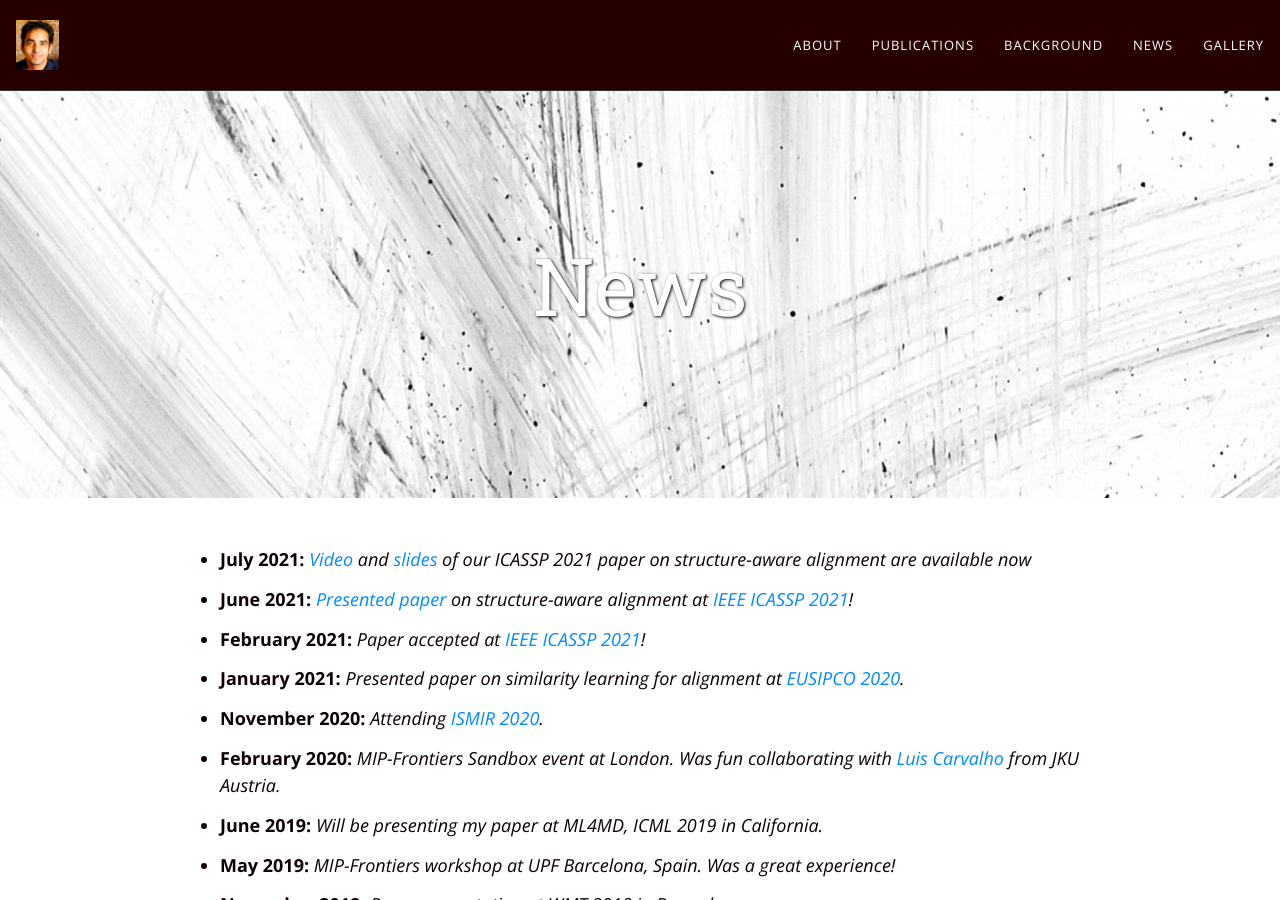
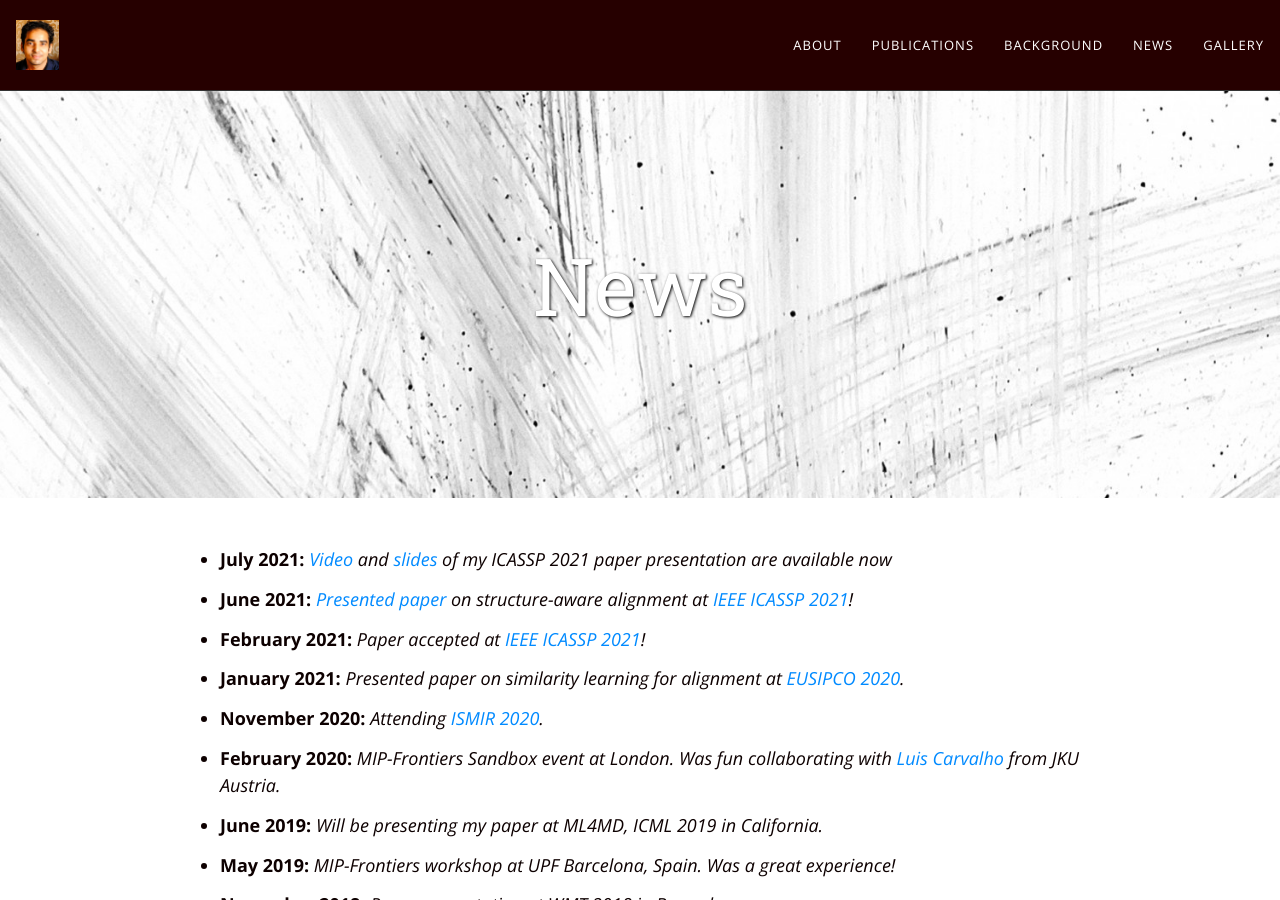
Before and after one commit to rragrawal/rragrawal.github.io, a Jekyll site: the page built from news.md, in a window 1280 px wide and 900 px high. Built offline with Jekyll 4.4.1, drawn with Linux system fonts in a browser that asks for light colours; nearby versions of some CDN libraries.

Commit message:
Update news.md

```diff
--- a/news.md
+++ b/news.md
@@ -5,7 +5,7 @@ title: "News"
 cover-img: "/img/bg/footer.jpg"
 ---
 
-* {: .spaced :} **July 2021:** *[Video](https://youtu.be/0kni53Kys3U) and [slides](https://sigport.org/documents/slides-icassp-2021-paper-structure-aware-alignment) of our ICASSP 2021 paper on structure-aware alignment are available now*
+* {: .spaced :} **July 2021:** *[Video](https://youtu.be/0kni53Kys3U) and [slides](https://sigport.org/documents/slides-icassp-2021-paper-structure-aware-alignment) of my ICASSP 2021 paper presentation are available now*
 * {: .spaced :} **June 2021:** *[Presented paper](https://twitter.com/ieeeICASSP/status/1402949138959028230) on structure-aware alignment at [IEEE ICASSP 2021](https://2021.ieeeicassp.org/)!*
 * {: .spaced :} **February 2021:** *Paper accepted at [IEEE ICASSP 2021](https://2021.ieeeicassp.org/)!*
 * {: .spaced :} **January 2021:** *Presented paper on similarity learning for alignment at [EUSIPCO 2020](https://signalprocessingsociety.org/blog/eusipco-2020-2020-28th-european-signal-processing-conference).*
```
